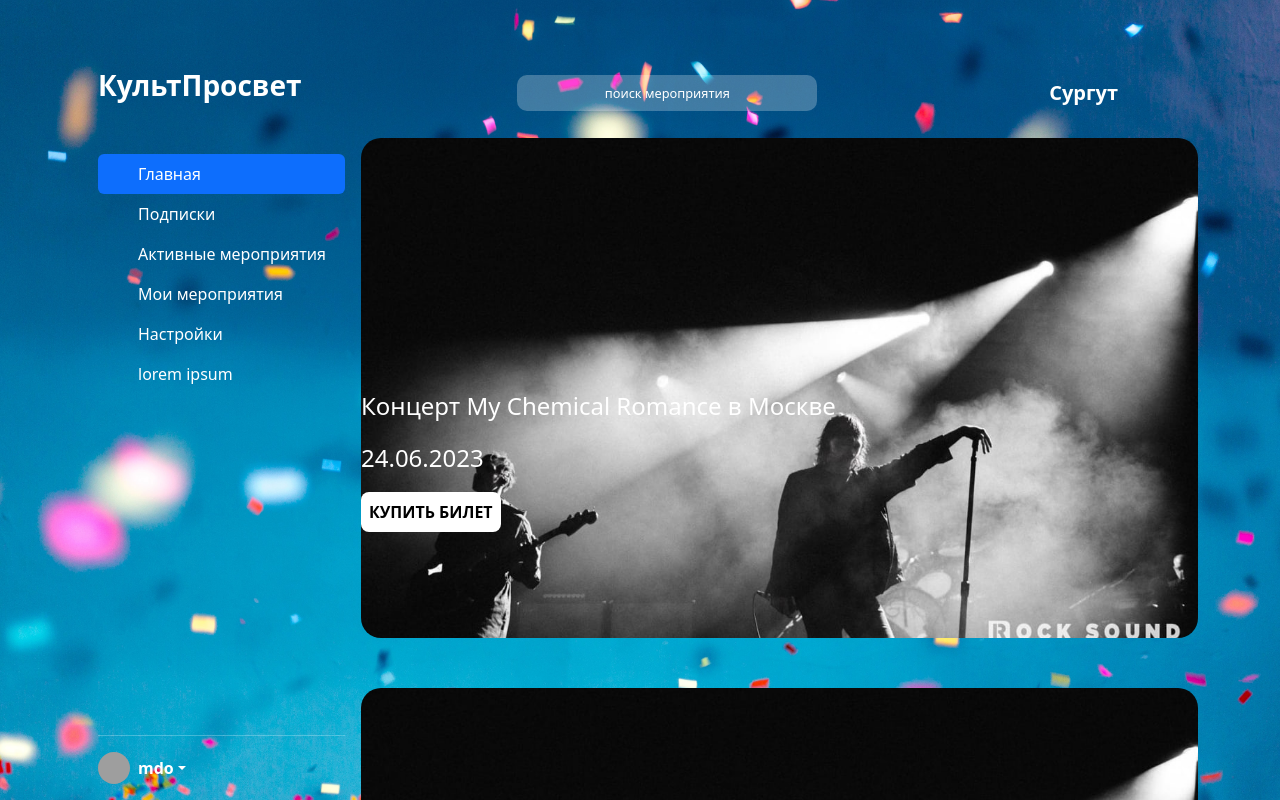
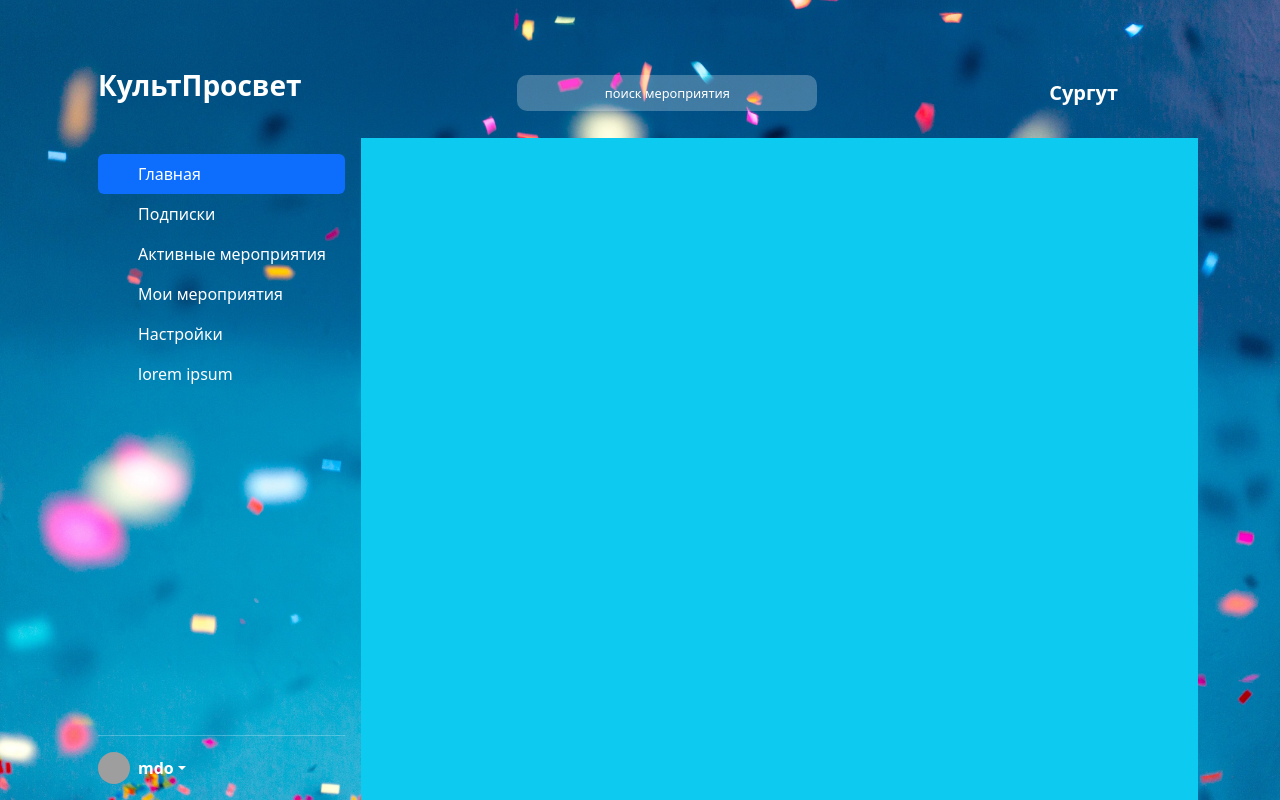
Before and after one commit to Un1c0re/spring-project, a Next.js app: page /MainPage in a window 1280 px wide. Built offline with nearby package versions, Linux system fonts and the light colour scheme; grey boxes are pictures that could not be loaded.

Commit message:
Revert "created list with event cards"
This reverts commit a74773ec9fa50990b463b39b6b7ea7a00921a593.

```diff
--- a/src/components/Card.jsx
+++ b/src/components/Card.jsx
@@ -1,15 +1,12 @@
-import Image from "next/image";
-import styles from "@/styles/Card.module.css"
-const Card = ({img, text, date}) => {
+
+
+const Card = ({img, text, data}) => {
     return (
         <>
-            <div className={styles.card}>
-                <img src={img}  alt="event photo" className="w-100"/>
-                <div className=" position-absolute top-50">
-                    <p className="text-white fs-4">{text}</p>
-                    <p className=" text-white fs-4">{date}</p>
-                    <button className="p-2 bg-white text-black fw-bold border-0 rounded-3">КУПИТЬ БИЛЕТ</button>
-                </div>
+            <div className="w-100 h-25 bg-danger">
+                <img src={img}  alt="event photo"/>
+                <p>{text}</p>
+                <p>{data}</p>
             </div>
         </>
     );
--- a/src/components/List.jsx
+++ b/src/components/List.jsx
@@ -1,24 +1,9 @@
-import Card from "@/components/Card"
-import styles from"@/styles/List.module.css"
+
+
 const List = () => {
   return(
       <>
-          <div className={styles.list}>
-              <Card
-                img = "/img/mcr.jpg"
-                text = "Концерт My Chemical Romance в Москве"
-                date = "24.06.2023"
-              />
-              <Card
-                  img = "/img/mcr.jpg"
-                  text = "Концерт My Chemical Romance в Москве"
-                  date = "24.06.2023"
-              />
-              <Card
-                  img = "/img/mcr.jpg"
-                  text = "Концерт My Chemical Romance в Москве"
-                  date = "24.06.2023"
-              />
+          <div className="bg-info h-100 w-75">
           </div>
       </>
   );
--- a/src/pages/MainPage.jsx
+++ b/src/pages/MainPage.jsx
@@ -2,7 +2,7 @@
 import MainNavBar from "@/components/MainNavBar";
 import Footer from "@/components/Footer";
 import List from "@/components/List";
-import styles from "@/styles/MainPage.module.css"
+
 
 const MainPage = () => (
     <>
@@ -10,7 +10,7 @@
             <MainNavBar />
         </header>
 
-        <div className={styles.content}>
+        <div className="flex-grow-1 d-flex justify-content-lg-between ">
             <Sidebar />
             <List />
         </div>
--- a/src/pages/api/login.js
+++ b/src/pages/api/login.js
@@ -2,7 +2,6 @@
 
 const handler = (req, res) => {
     const {email, pass} = req.body;
-    console.log("this is password: ", pass);
 }
 
 export default handler;
--- a/src/styles/Card.module.css
+++ /dev/null
@@ -1,9 +0,0 @@
-.card {
-    position: relative;
-    width: 100%;
-    height: 500px;
-    border-radius: 20px;
-    flex-grow: 0;
-    flex-shrink: 0;
-    overflow: hidden;
-}
--- a/src/styles/List.module.css
+++ /dev/null
@@ -1,9 +0,0 @@
-.list {
-    width: 100vw;
-    display: flex;
-    flex-direction: column;
-    justify-content: space-between;
-    gap: 50px;
-    overflow-y: scroll;
-
-}
--- a/src/styles/Login.module.css
+++ b/src/styles/Login.module.css
@@ -8,6 +8,7 @@
     border-radius: 40px;
     border: 1px solid #FFFFFF;
     backdrop-filter: blur(28px);
+
 }
 
 .Form, .Form:focus {
--- a/src/styles/MainPage.module.css
+++ b/src/styles/MainPage.module.css
@@ -15,11 +15,3 @@
 .search:focus-within {
     border: 1px solid white;
 }
-
-.content {
-    flex-grow: 1;
-
-    display: flex;
-    justify-content: space-between;
-    overflow: hidden;
-}
```
Also changed, not shown: public/img/mcr.jpg (deleted), 1 other file (tests, documents, lock files or other folders).
